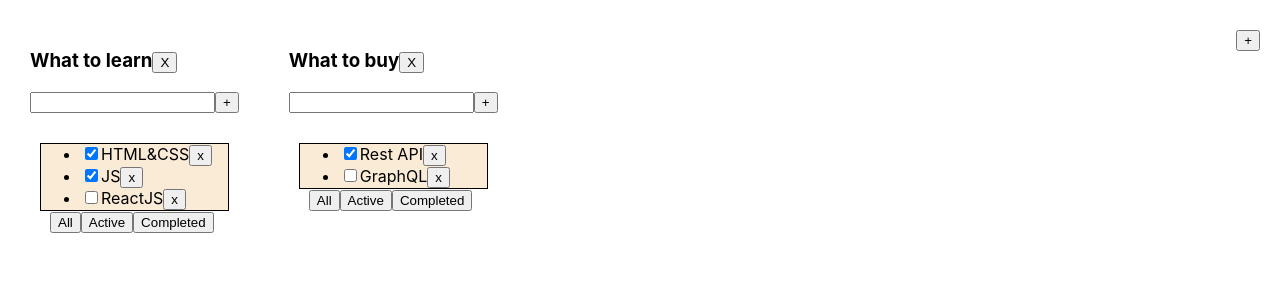
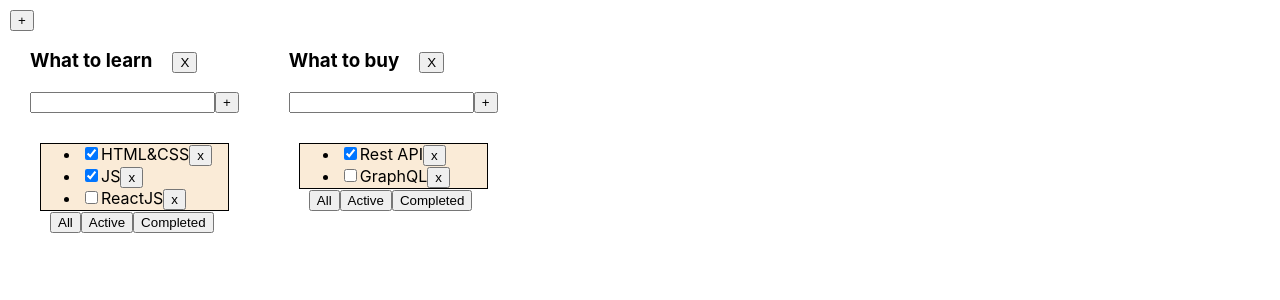
Before and after one commit to ericbloodyax12/toDoList, a React (Create React App) app: page / in a window 1280 px wide. Shown: the top 300 px of the page. Built offline with nearby package versions, Linux system fonts and the light colour scheme.

Commit message:
change structure of logic of deleteTodoList and fix deleting tasks

```diff
--- a/src/App.css
+++ b/src/App.css
@@ -9,6 +9,6 @@
 
 .todoLists-container__add-button{
   position: absolute;
-  right: 20px;
-
+  left: 10px;
+  top:10px;
 }
--- a/src/App.tsx
+++ b/src/App.tsx
@@ -48,6 +48,11 @@ function App() {
     function changeFilter(todolistID:string,value: FilterValuesType) {
         setTodoLists(todoLists.map(el=>el.id===todolistID?{...el,filter:value}:el))
     }
+    function deleteTodoList (todolistID:string) {
+        setTodoLists(todoLists.filter((td)=> td.id!==todolistID))
+        delete tasks[todolistID]
+        console.log(tasks)
+    }
 
 
     function addToDoListHandler(e:React.MouseEvent<HTMLElement>) {
@@ -80,6 +85,7 @@ function App() {
                                  filter={el.filter}
                                  todoLists={todoLists}
                                  setTodoLists={setTodoLists}
+                                 deleteTodoList={deleteTodoList}
                 />)
                 })
             }
--- a/src/Module/ToDolistModule.css
+++ b/src/Module/ToDolistModule.css
@@ -23,3 +23,6 @@ margin: 0px;
 .buttons-container {
     margin: 0px 20px;
 }
+.ToDoListContainer__delete-button{
+    margin: 0px 20px;
+}
--- a/src/Module/Todolist.tsx
+++ b/src/Module/Todolist.tsx
@@ -21,6 +21,8 @@ type PropsType = {
     addTask: (todolistID:string,title: string) => void
     changeStatus: (todolistID:string,taskId:string,eventStatus:boolean)=> void
     filter: FilterValuesType
+    deleteTodoList: (todolistID:string) => void
+
 }
 
 export function Todolist(props: PropsType) {
@@ -54,15 +56,13 @@ export function Todolist(props: PropsType) {
 
 
 
-    const deleteTodoListHandler = (e:React.MouseEvent<HTMLElement>) => {
-        props.setTodoLists(props.todoLists.filter((todoList) => todoList.id !== props.todolistID))
-    }
+    const deleteTodoListHandler = (e:React.MouseEvent<HTMLElement>) => props.deleteTodoList(props.todolistID)
     const onAllClickHandler = () => props.changeFilter(props.todolistID,"all");
     const onActiveClickHandler = () => props.changeFilter(props.todolistID,"active");
     const onCompletedClickHandler = () => props.changeFilter(props.todolistID,"completed");
 
     return <div className="ToDoListContainer">
-        <h3>{props.title}<button onClick={deleteTodoListHandler}>X</button></h3>
+        <h3>{props.title}<button className='ToDoListContainer__delete-button' onClick={deleteTodoListHandler}>X</button></h3>
         <div>
             <input value={title}
                    onChange={ onChangeHandler }
```
